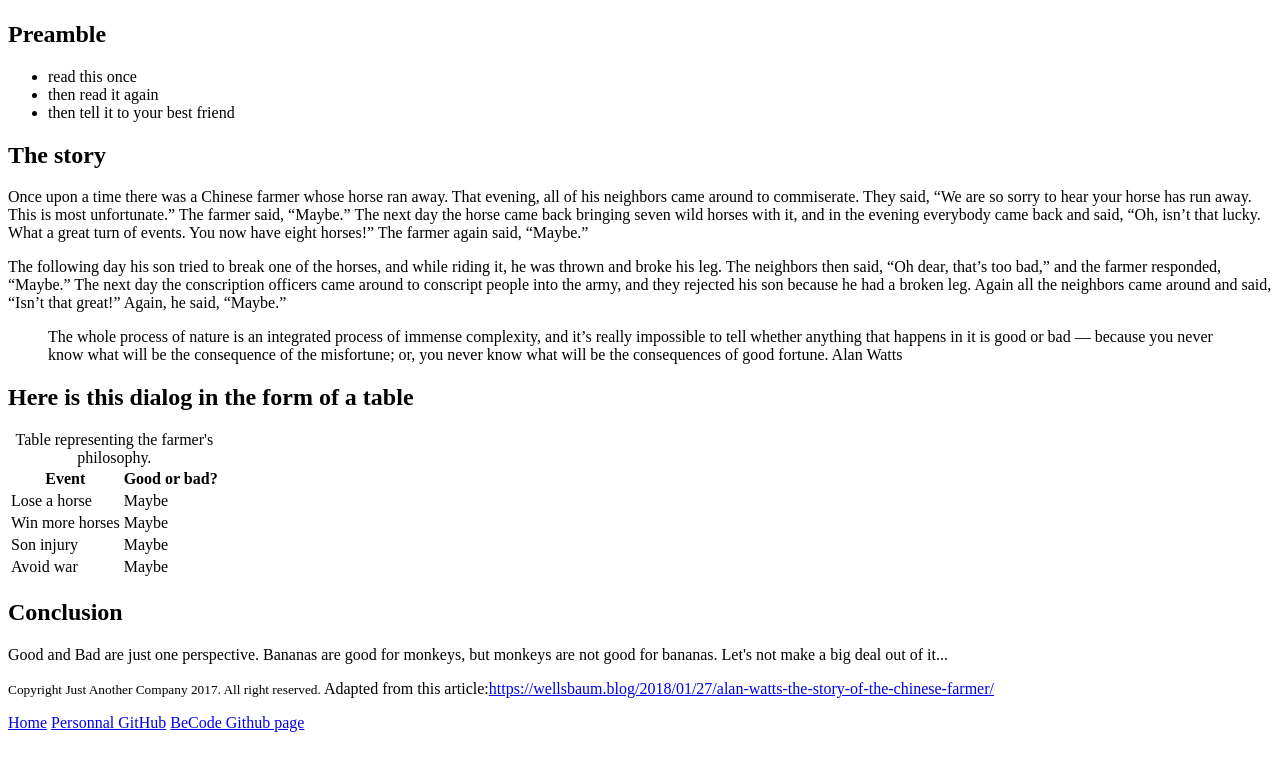
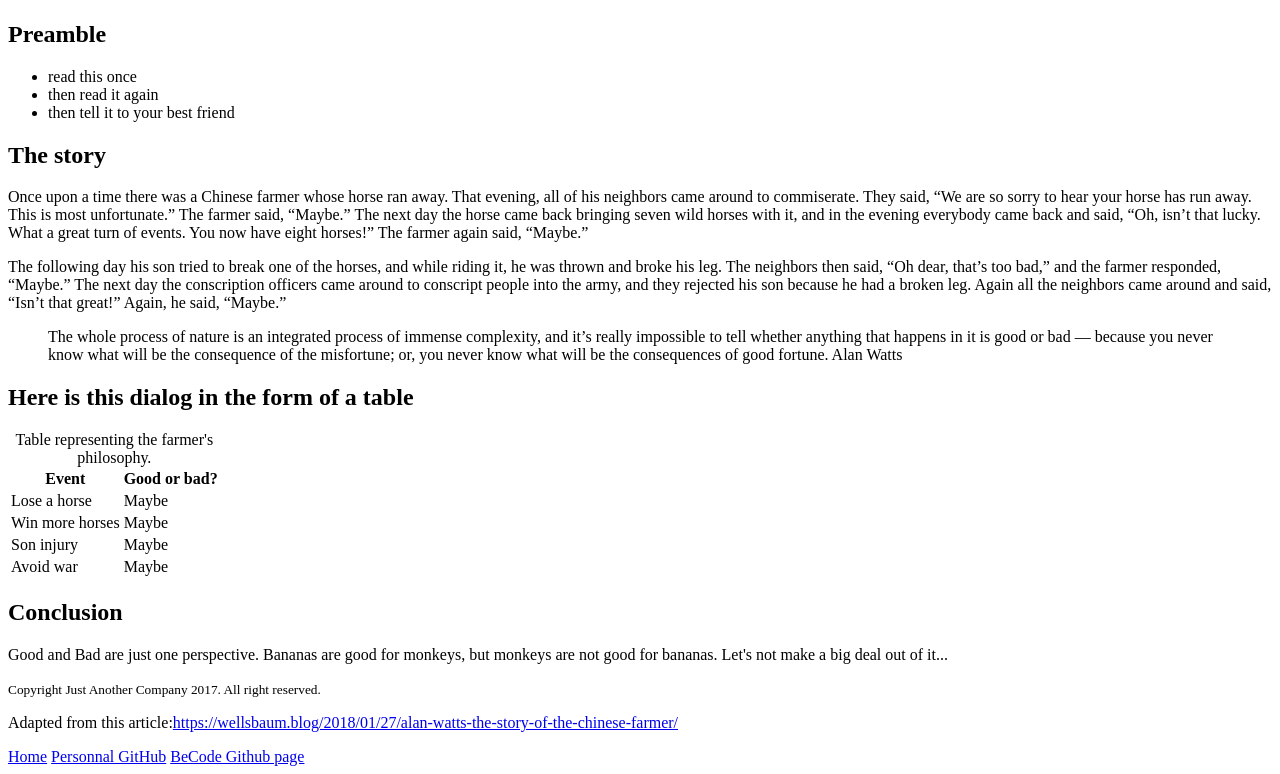
Before and after one commit to MrPinoBoy/progressive-enhancement, a plain HTML site: page index.html in a window 1280 px wide. Shown: the part 404-1178 px from the top of the page. Before the commit the page ends 1144 px from the top, so only its background shows below. Drawn offline with Linux system fonts and the light colour scheme.

Commit message:
Page layout

```diff
--- a/index.html
+++ b/index.html
@@ -56,7 +56,8 @@
             </section>
         </article>
         <footer><!-- Used for any footnote information -->
-            <p><small>Copyright Just Another Company 2017. All right reserved.</small><!-- Small is used for small informations that still need to be on the page, but aren't always necessary to the good use of it, like here with the copyright informations --> Adapted from this article:<a href="https://wellsbaum.blog/2018/01/27/alan-watts-the-story-of-the-chinese-farmer/">https://wellsbaum.blog/2018/01/27/alan-watts-the-story-of-the-chinese-farmer/</a><!-- A is used to create a link --></p>
+            <p><small>Copyright Just Another Company 2017. All right reserved.</small><!-- Small is used for small informations that still need to be on the page, but aren't always necessary to the good use of it, like here with the copyright informations --></p>
+            <p>Adapted from this article:<a href="https://wellsbaum.blog/2018/01/27/alan-watts-the-story-of-the-chinese-farmer/">https://wellsbaum.blog/2018/01/27/alan-watts-the-story-of-the-chinese-farmer/</a><!-- A is used to create a link --></p>
             <nav>
                 <a href="https://mrpinoboy.github.io/progressive-enhancement/">Home</a>
                 <a href="https://github.com/mrpinoboy">Personnal GitHub</a>
```
